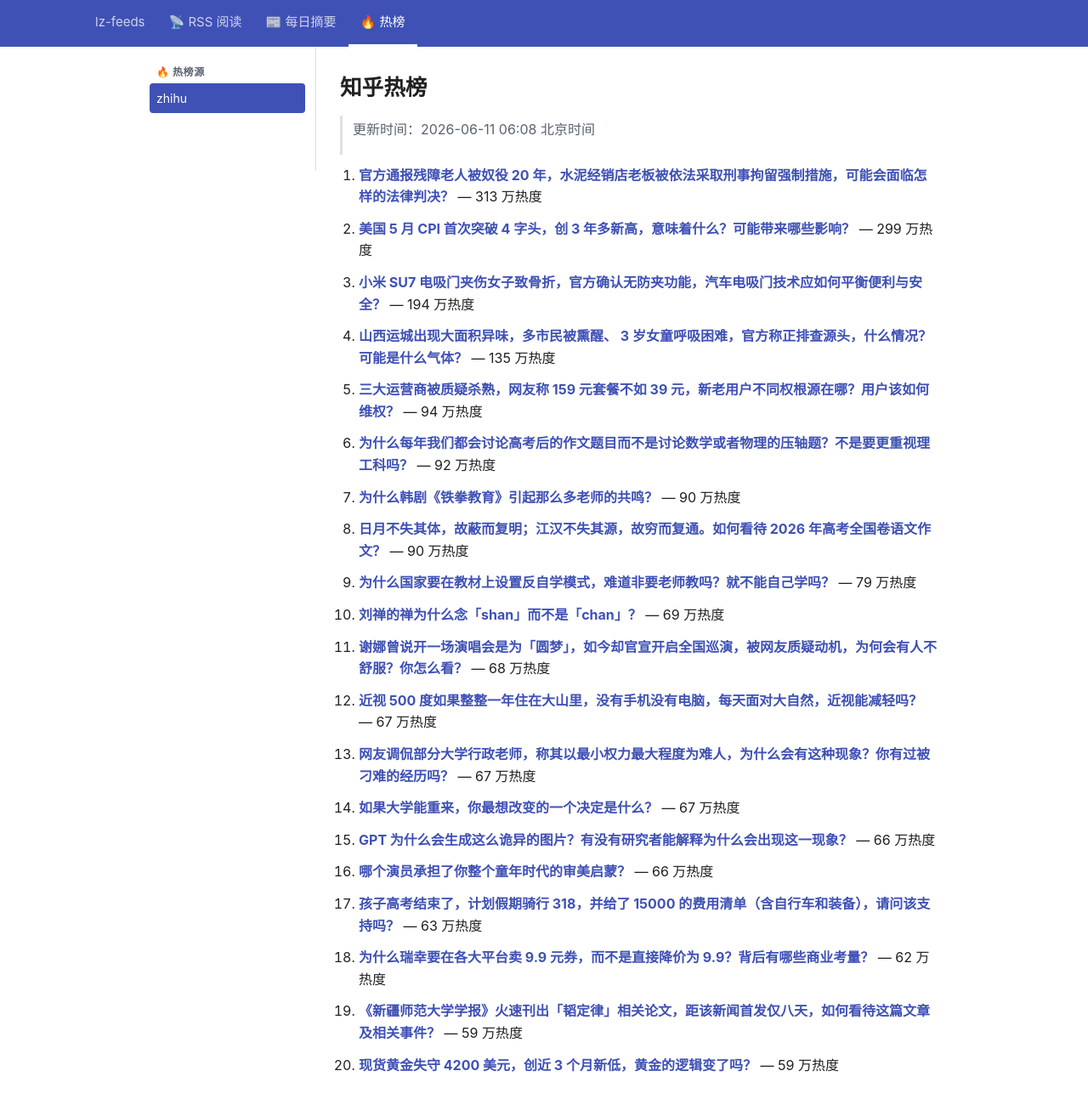
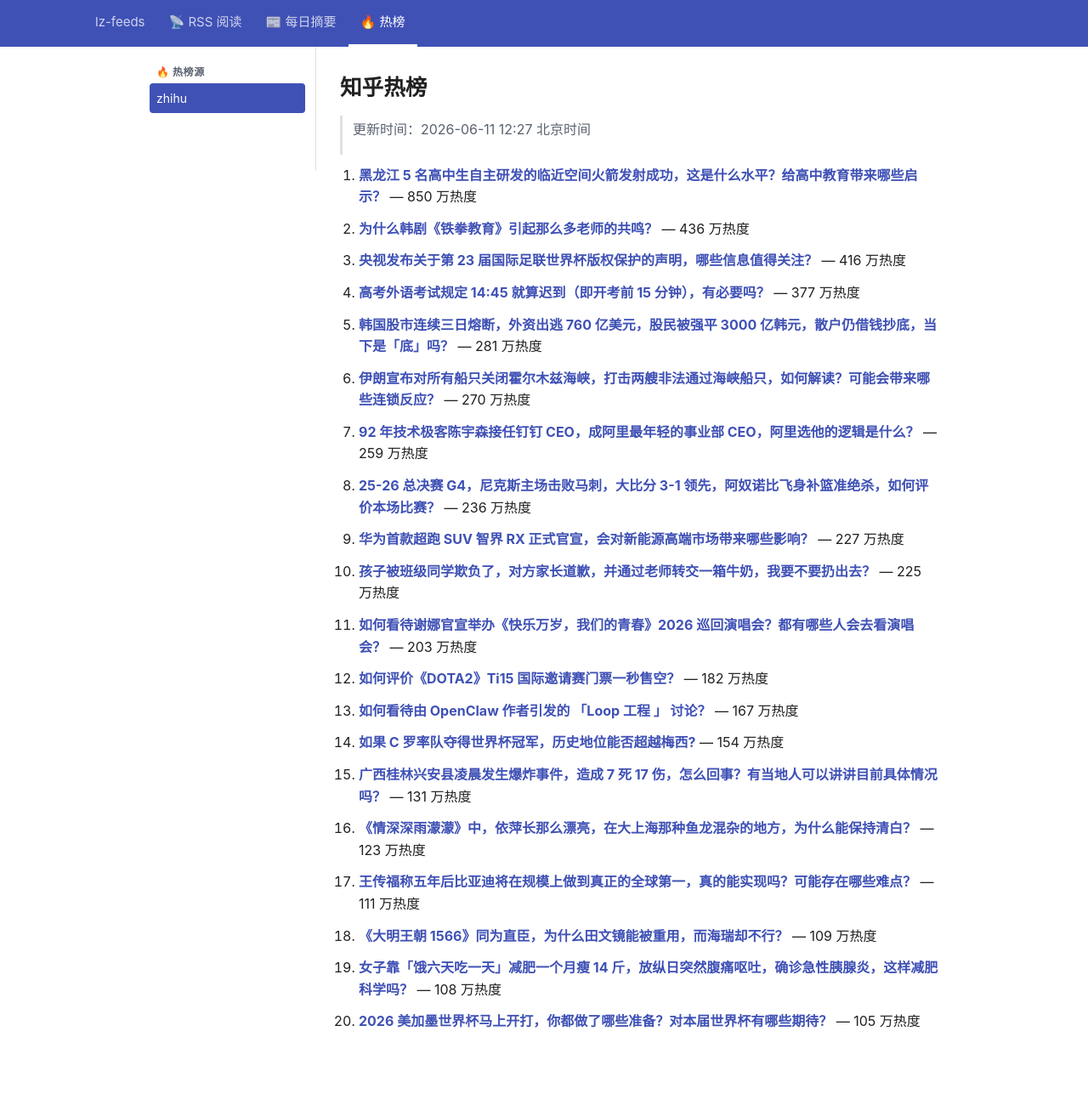
Before and after one commit to lizhang0101/lz-feeds, a Jekyll site: the page built from _hotlist/zhihu.md, in a window 1280 px wide and 1330 px high. Shown: the top 1300 px of the window at 85% size. Built offline with Jekyll 4.4.1, drawn with Linux system fonts in a browser that asks for light colours.

Commit message:
hotlist: 2026-06-11T04:27Z

```diff
--- a/_hotlist/zhihu.md
+++ b/_hotlist/zhihu.md
@@ -1,48 +1,48 @@
 ---
-updated: 2026-06-11 06:08 北京时间
+updated: 2026-06-11 12:27 北京时间
 count: 20
 ---
 
 # 知乎热榜
 
-> 更新时间：2026-06-11 06:08 北京时间
+> 更新时间：2026-06-11 12:27 北京时间
 
-1. **[官方通报残障老人被奴役 20 年，水泥经销店老板被依法采取刑事拘留强制措施，可能会面临怎样的法律判决？](https://www.zhihu.com/question/2048051628050051272)** — 313 万热度
+1. **[黑龙江 5 名高中生自主研发的临近空间火箭发射成功，这是什么水平？给高中教育带来哪些启示？](https://www.zhihu.com/question/2048037405521981848)** — 850 万热度
 
-2. **[美国 5 月 CPI 首次突破 4 字头，创 3 年多新高，意味着什么？可能带来哪些影响？](https://www.zhihu.com/question/2048145950158185634)** — 299 万热度
+2. **[为什么韩剧《铁拳教育》引起那么多老师的共鸣？](https://www.zhihu.com/question/2047455567661347233)** — 436 万热度
 
-3. **[小米 SU7 电吸门夹伤女子致骨折，官方确认无防夹功能，汽车电吸门技术应如何平衡便利与安全？](https://www.zhihu.com/question/2046860767601997436)** — 194 万热度
+3. **[央视发布关于第 23 届国际足联世界杯版权保护的声明，哪些信息值得关注？](https://www.zhihu.com/question/2048121034398594641)** — 416 万热度
 
-4. **[山西运城出现大面积异味，多市民被熏醒、 3 岁女童呼吸困难，官方称正排查源头，什么情况？可能是什么气体？](https://www.zhihu.com/question/2047336448693626831)** — 135 万热度
+4. **[高考外语考试规定 14:45 就算迟到（即开考前 15 分钟），有必要吗？](https://www.zhihu.com/question/2047379244393689990)** — 377 万热度
 
-5. **[三大运营商被质疑杀熟，网友称 159 元套餐不如 39 元，新老用户不同权根源在哪？用户该如何维权？](https://www.zhihu.com/question/2047971138655844271)** — 94 万热度
+5. **[韩国股市连续三日熔断，外资出逃 760 亿美元，股民被强平 3000 亿韩元，散户仍借钱抄底，当下是「底」吗？](https://www.zhihu.com/question/2048187195110993970)** — 281 万热度
 
-6. **[为什么每年我们都会讨论高考后的作文题目而不是讨论数学或者物理的压轴题？不是要更重视理工科吗？](https://www.zhihu.com/question/2046239395876020707)** — 92 万热度
+6. **[伊朗宣布对所有船只关闭霍尔木兹海峡，打击两艘非法通过海峡船只，如何解读？可能会带来哪些连锁反应？](https://www.zhihu.com/question/2048301839200642048)** — 270 万热度
 
-7. **[为什么韩剧《铁拳教育》引起那么多老师的共鸣？](https://www.zhihu.com/question/2047455567661347233)** — 90 万热度
+7. **[92 年技术极客陈宇森接任钉钉 CEO，成阿里最年轻的事业部 CEO，阿里选他的逻辑是什么？](https://www.zhihu.com/question/2048345326587569444)** — 259 万热度
 
-8. **[日月不失其体，故蔽而复明；江汉不失其源，故穷而复通。如何看待 2026 年高考全国卷语文作文？](https://www.zhihu.com/question/2047069976641672433)** — 90 万热度
+8. **[25-26 总决赛 G4，尼克斯主场击败马刺，大比分 3-1 领先，阿奴诺比飞身补篮准绝杀，如何评价本场比赛？](https://www.zhihu.com/question/2048199932071375060)** — 236 万热度
 
-9. **[为什么国家要在教材上设置反自学模式，难道非要老师教吗？就不能自己学吗？](https://www.zhihu.com/question/1939204343371928254)** — 79 万热度
+9. **[华为首款超跑 SUV 智界 RX 正式官宣，会对新能源高端市场带来哪些影响？](https://www.zhihu.com/question/2048020930757239453)** — 227 万热度
 
-10. **[刘禅的禅为什么念「shan」而不是「chan」？](https://www.zhihu.com/question/1984627229590827803)** — 69 万热度
+10. **[孩子被班级同学欺负了，对方家长道歉，并通过老师转交一箱牛奶，我要不要扔出去？](https://www.zhihu.com/question/2047609763823986506)** — 225 万热度
 
-11. **[谢娜曾说开一场演唱会是为「圆梦」，如今却官宣开启全国巡演，被网友质疑动机，为何会有人不舒服？你怎么看？](https://www.zhihu.com/question/2047783784519394493)** — 68 万热度
+11. **[如何看待谢娜官宣举办《快乐万岁，我们的青春》2026 巡回演唱会？都有哪些人会去看演唱会？](https://www.zhihu.com/question/2047330606032457754)** — 203 万热度
 
-12. **[近视 500 度如果整整一年住在大山里，没有手机没有电脑，每天面对大自然，近视能减轻吗？](https://www.zhihu.com/question/371021313)** — 67 万热度
+12. **[如何评价《DOTA2》Ti15 国际邀请赛门票一秒售空？](https://www.zhihu.com/question/2048050908693631773)** — 182 万热度
 
-13. **[网友调侃部分大学行政老师，称其以最小权力最大程度为难人，为什么会有这种现象？你有过被刁难的经历吗？](https://www.zhihu.com/question/2047355145202000209)** — 67 万热度
+13. **[如何看待由 OpenClaw 作者引发的 「Loop 工程 」 讨论？](https://www.zhihu.com/question/2048003050531558553)** — 167 万热度
 
-14. **[如果大学能重来，你最想改变的一个决定是什么？](https://www.zhihu.com/question/2046153058581852280)** — 67 万热度
+14. **[如果 C 罗率队夺得世界杯冠军，历史地位能否超越梅西?](https://www.zhihu.com/question/2044811042639893464)** — 154 万热度
 
-15. **[GPT 为什么会生成这么诡异的图片？有没有研究者能解释为什么会出现这一现象？](https://www.zhihu.com/question/2047033714614579489)** — 66 万热度
+15. **[广西桂林兴安县凌晨发生爆炸事件，造成 7 死 17 伤，怎么回事？有当地人可以讲讲目前具体情况吗？](https://www.zhihu.com/question/2048329883588064329)** — 131 万热度
 
-16. **[哪个演员承担了你整个童年时代的审美启蒙？](https://www.zhihu.com/question/2045098973459900047)** — 66 万热度
+16. **[《情深深雨濛濛》中，依萍长那么漂亮，在大上海那种鱼龙混杂的地方，为什么能保持清白？](https://www.zhihu.com/question/2046931020910532078)** — 123 万热度
 
-17. **[孩子高考结束了，计划假期骑行 318，并给了 15000 的费用清单（含自行车和装备），请问该支持吗？](https://www.zhihu.com/question/2047428345973961106)** — 63 万热度
+17. **[王传福称五年后比亚迪将在规模上做到真正的全球第一，真的能实现吗？可能存在哪些难点？](https://www.zhihu.com/question/2047749282292299196)** — 111 万热度
 
-18. **[为什么瑞幸要在各大平台卖 9.9 元券，而不是直接降价为 9.9？背后有哪些商业考量？](https://www.zhihu.com/question/2047709285535015721)** — 62 万热度
+18. **[《大明王朝 1566》同为直臣，为什么田文镜能被重用，而海瑞却不行？](https://www.zhihu.com/question/2019716058735464796)** — 109 万热度
 
-19. **[《新疆师范大学学报》火速刊出「韬定律」相关论文，距该新闻首发仅八天，如何看待这篇文章及相关事件？](https://www.zhihu.com/question/2046703254248088627)** — 59 万热度
+19. **[女子靠「饿六天吃一天」减肥一个月瘦 14 斤，放纵日突然腹痛呕吐，确诊急性胰腺炎，这样减肥科学吗？](https://www.zhihu.com/question/2047311220009652729)** — 108 万热度
 
-20. **[现货黄金失守 4200 美元，创近 3 个月新低，黄金的逻辑变了吗？](https://www.zhihu.com/question/2047977736623186480)** — 59 万热度
+20. **[2026 美加墨世界杯马上开打，你都做了哪些准备？对本届世界杯有哪些期待？](https://www.zhihu.com/question/2043768432651416198)** — 105 万热度
```
